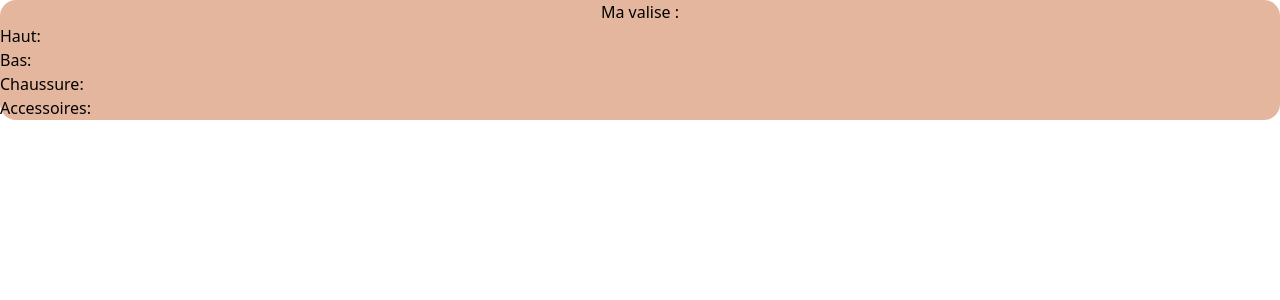
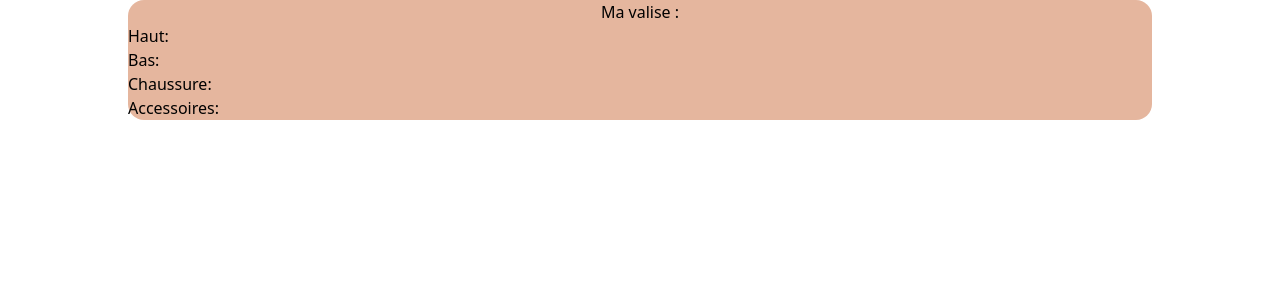
Before and after one commit to jorisgrls/hackathon1, a React (Create React App) app: page / in a window 1280 px wide. Shown: the top 300 px of the page. Built offline with nearby package versions, Linux system fonts and the light colour scheme.

Commit message:
add valise contenair

```diff
--- a/src/Valise.jsx
+++ b/src/Valise.jsx
@@ -1,4 +1,5 @@
 import './valise.css';
+import Vetement from './Vetement' ;
 
 
 import React from 'react'
@@ -11,16 +12,15 @@ function Valise() {
 
 
     <div className='valiseGlobal'>
-
       <div className='valiseContenair'>
           <h1 className='valiseTitle'> Ma valise :</h1>
 
          <div className='valiseListe'>
           <ul>
-             <li> Haut:</li>
-             <li> Bas: </li>
-             <li> Chaussure: </li>
-             <li> Accessoires: </li>
+             <li> Haut: <vetement />  </li>
+             <li> Bas: <vetement /> </li>
+             <li> Chaussure: <vetement /> </li>
+             <li> Accessoires: <vetement />  </li>
           </ul>
 
          </div>
--- a/src/index.js
+++ b/src/index.js
@@ -7,7 +7,6 @@ const root = ReactDOM.createRoot(document.getElementById('root'));
 root.render(
   <React.StrictMode>
     <App />
-
   </React.StrictMode>
 );
 
--- a/src/valise.css
+++ b/src/valise.css
@@ -2,10 +2,11 @@
 background-color: rgba(204, 110, 63, 0.5);
 border-radius: 1rem;
 height: auto;
+margin-left: 10%;
+margin-right: 10%;
 
 }
 
 .valiseTitle {
     text-align: center;
-
 }
```
